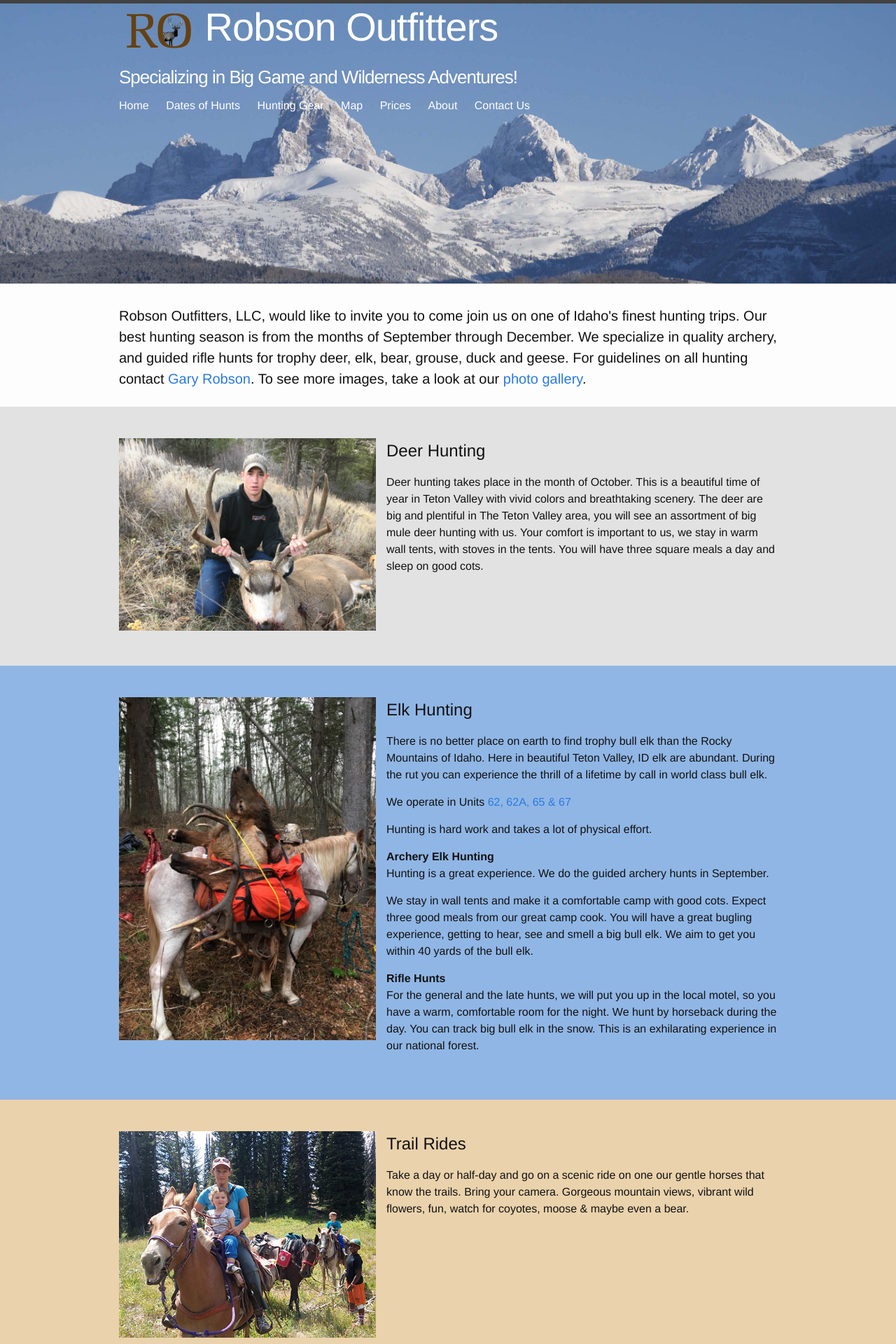
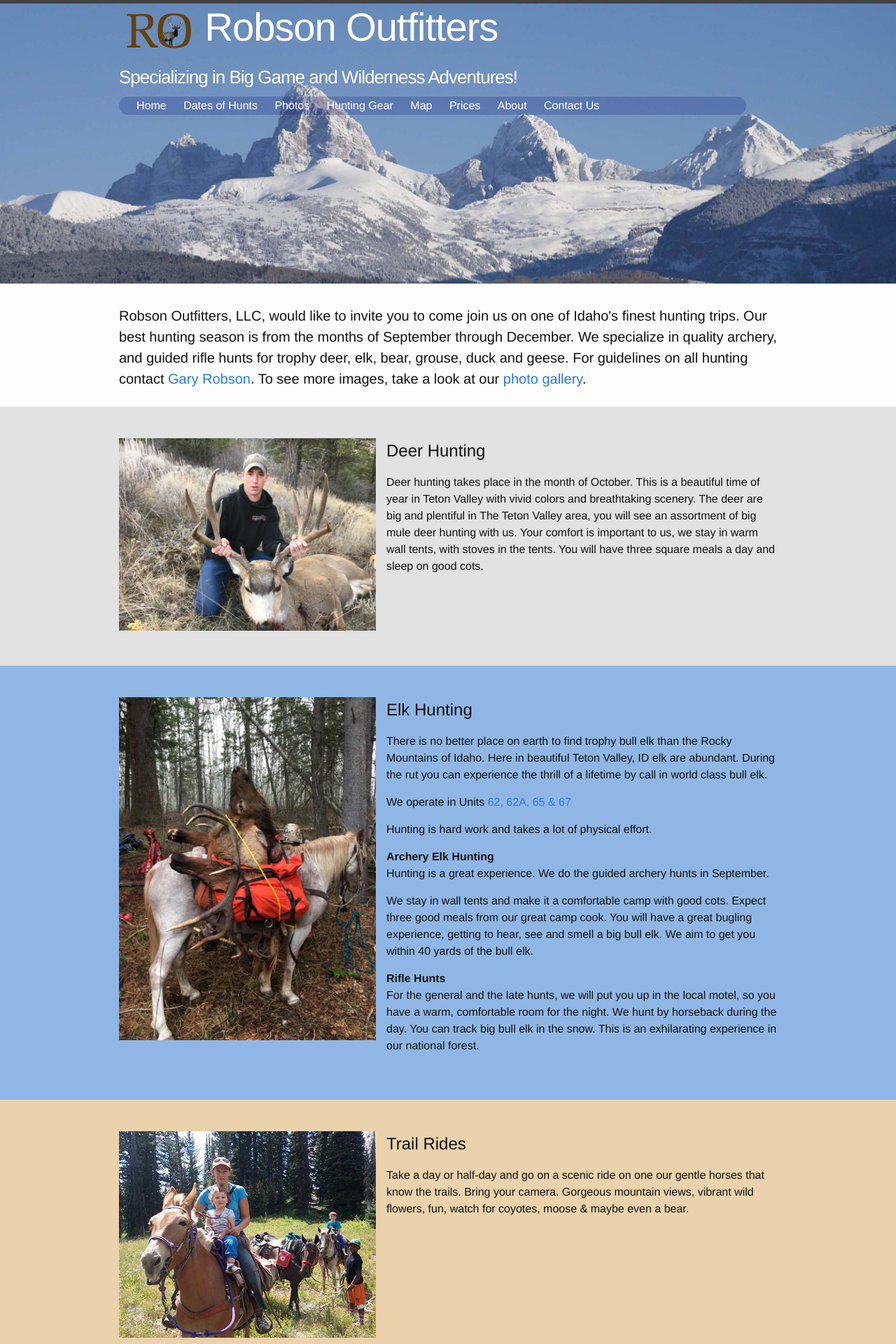
Before and after one commit to justinbkay/robsonoutfitters, a Jekyll site: the page built from index.html, in a window 1280 px wide. Shown: the top 1920 px of the page at 70% size. Built offline with Jekyll 4.4.1, drawn with Linux system fonts in a browser that asks for light colours.

Commit message:
new styling and link for photos

```diff
--- a/_includes/header.html
+++ b/_includes/header.html
@@ -22,6 +22,7 @@
       <div class="trigger">
           <a class="page-link" href="/">Home</a>
           <a class="page-link" href="{{ "dates_of_hunts/" | absolute_url }}">Dates of Hunts</a>
+          <a class="page-link" href="{{ "photo_gallery/" | absolute_url }}">Photos</a>
           <a class="page-link" href="{{ "hunting_gear/" | absolute_url }}">Hunting Gear</a>
           <a class="page-link" href="{{ "map/" | absolute_url }}">Map</a>
           <a class="page-link" href="{{ "prices/" | absolute_url }}">Prices</a>
--- a/_sass/_layout.scss
+++ b/_sass/_layout.scss
@@ -65,6 +65,16 @@
         // Gaps between nav items, but not on the first one
         &:not(:first-child) {
             margin-left: 20px;
+        }
+    }
+
+    // @include media-query(min-width: 500px;) {
+    @media only screen and (min-width: 481px) {
+        .trigger {
+            background-color: rgba($color: #001275, $alpha: 0.21);
+            padding: 0 25px;
+            width: 90%;
+            border-radius: 25px;
         }
     }
 
```
